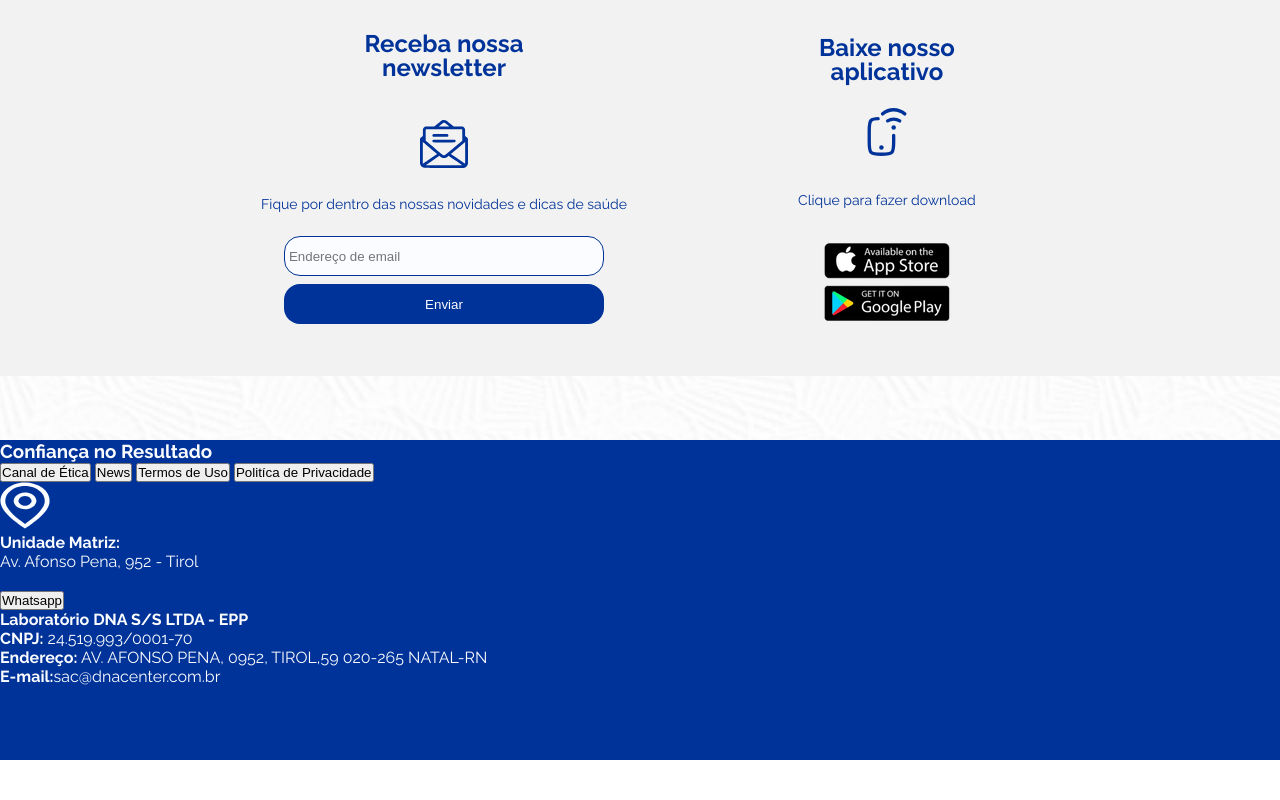
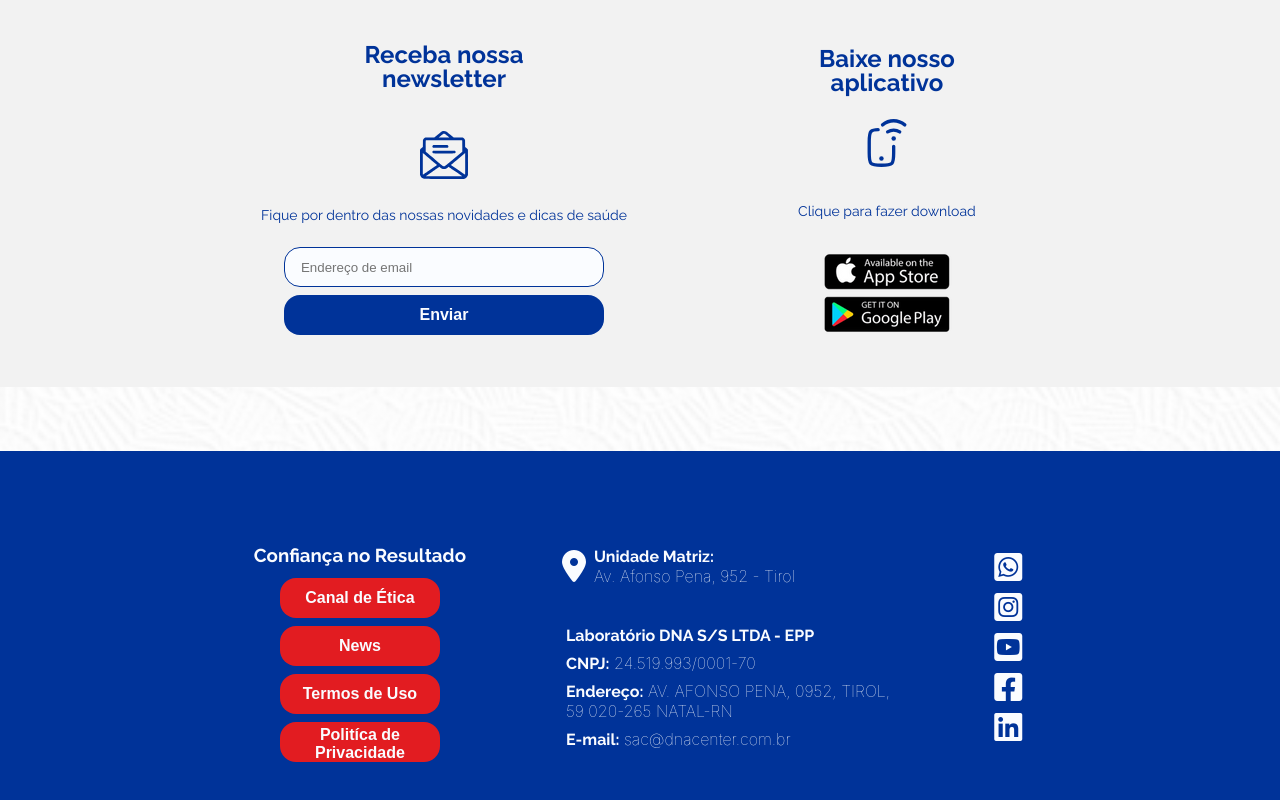
Before and after one commit to gabrpereira/DNA-Center, a plain HTML site: page index.html in a window 1280 px wide. Shown: the part 1528-2328 px from the top of the page. Before the commit the page ends 2288 px from the top, so only its background shows below. Drawn offline with Linux system fonts and the light colour scheme.

Commit message:
ajustes e finalização do footer

```diff
--- a/css/atendimento.css
+++ b/css/atendimento.css
@@ -16,7 +16,7 @@
 }
 
 .titulo-atendimento {
-    padding: var(--space-3);
+    padding: var(--space-3) 0;
     align-items: center;
     color: var(--vermelho);
     font-size: var(--fonte-xl);
@@ -30,7 +30,7 @@
     font-size: var(--fonte-md);
     font-style: normal;
     font-weight: 600;
-    margin: var(--space-3);
+    margin: var(--space-3) 0;
 }
 
 .texto-atendimento {
@@ -52,12 +52,12 @@
     color: var(--branco);
     border: none;
     border-radius: var(--space-3);
-    width: var(--space-17);
-    height: var(--space-7);
-    font-size: var(--fonte-lg);
+    width: var(--space-16);
+    height: var(--space-6);
+    padding: var(--space-1);
+    margin: var(--space-3) 0;
+    font-size: var(--fonte-md);
     font-weight: 600;
-    margin: var(--space-3) 0;
-    text-align: center;
     cursor: pointer;
 }
 
--- a/css/atividades.css
+++ b/css/atividades.css
@@ -31,14 +31,8 @@
     line-height: var(--space-4);
 }
 
-.imagem-atividade-cartao {
-    width: var(--space-9);
-    height: var(--space-7);
-}
-
-.imagem-atividade-localizacao, .imagem-atividade-estetoscopio {
-    width: var(--space-7);
-    height: var(--space-7);
+.atividades i {
+    font-size: var(--fonte-hero);
 }
 
 .texto-atividade {
--- a/css/contatos.css
+++ b/css/contatos.css
@@ -77,19 +77,20 @@
     color: var(--azul);
     width: var(--space-16);
     height: var(--space-6);
-    padding: var(--space-1);
+    padding: var(--space-3);
     background: var(--branco);
 }
 
-
 .botao-contato {
+    background: var(--azul);
+    color: var(--branco);
     border: none;
     border-radius: var(--space-3);
-    color: var(--branco);
     width: var(--space-16);
     height: var(--space-6);
     padding: var(--space-1);
-    background: var(--azul);
+    font-size: var(--fonte-md);
+    font-weight: 600;
     cursor: pointer;
 }
 
--- a/css/footer.css
+++ b/css/footer.css
@@ -1,7 +1,92 @@
 .footer {
+    display: flex;
+    justify-content: center;
+    align-items: center;
     width: 100%;
-    height: var(--space-16);
+    height: var(--space-17);
     margin-top: var(--space-9);
     background-color: var(--azul);
     color: var(--branco);
+    gap: var(--space-12);
+    position: static;
 }
+
+.box-left-footer {
+    display: flex;
+    justify-content: center;
+    align-items: center;
+    flex-direction: column;
+}
+
+.titulo-footer {
+    margin: var(--space-2) 0;
+}
+
+.botoes-footer {
+    background-color: var(--vermelho);
+    color: var(--branco);
+    border: none;
+    border-radius: var(--space-3);
+    width: var(--space-14);
+    height: var(--space-6);
+    padding: var(--space-1);
+    margin: var(--space-1);
+    font-size: var(--fonte-md);
+    font-weight: 600;
+    cursor: pointer;
+}
+
+.botoes-footer:hover{
+    background: var(--azul-hover);
+    transition: 0.3s;
+}
+
+
+/*  ==============================  */
+
+.box-right-footer {
+    display: flex;
+    justify-content: center;
+    align-items: center;
+    flex-direction: column;
+    gap: var(--space-5);
+}
+
+.endereco-footer {
+    display: flex;
+    align-items: center;
+    align-self: stretch;
+    gap: var(--space-2);
+}
+
+.endereco-footer i{
+    font-size: var(--fonte-xxl);
+}
+
+.redes-sociais-footer i {
+    display: flex;
+    justify-content: center;
+    align-items: center;
+    border-radius: var(--space-1);
+    padding: var(--space-1);
+    font-size: var(--fonte-xxl);
+    cursor: pointer;
+}
+
+.redes-sociais-footer i:hover {
+    background: var(--azul-hover);
+    transition: 0.3s;
+}
+
+.cnpj-footer {
+    margin: var(--space-1);
+}
+
+.texto-cnpj {
+    padding: var(--space-1) 0;
+}
+
+.footer span {
+    font-family: "Inter", sans-serif;
+    font-weight: lighter;
+}
--- a/css/header.css
+++ b/css/header.css
@@ -28,7 +28,7 @@
     text-align: center;
     margin: 0 var(--space-2) 0 var(--space-2);
     width: var(--space-14);
-    height: var(--space-7);
+    height: var(--space-6);
     font-size: var(--space-3);
     background: var(--azul);
     color: var(--branco);
--- a/css/style.css
+++ b/css/style.css
@@ -18,6 +18,7 @@ body{
 
 :root{
     --azul: #003399;
+    --azul-hover: #3C75E8;
     --branco: #FAFCFF;
     --vermelho: #E21C21;
     --cinza: #F2F2F2;
--- a/index.html
+++ b/index.html
@@ -1,11 +1,12 @@
 <!DOCTYPE html>
 <html lang="en">
 <head>
+
     <meta charset="UTF-8">
     <meta name="viewport" content="width=device-width, initial-scale=1.0">
     <title>DNA Center</title>
+    <link rel="stylesheet" href="https://cdnjs.cloudflare.com/ajax/libs/font-awesome/6.4.2/css/all.min.css">
     <link rel="icon" type="image/x-icon" href="img/logo.png">
-
     <link rel="stylesheet" href="css/style.css">
     <link rel="stylesheet" href="css/header.css">
     <link rel="stylesheet" href="css/menu.css">
@@ -13,6 +14,7 @@
     <link rel="stylesheet" href="css/atendimento.css">
     <link rel="stylesheet" href="css/contatos.css">
     <link rel="stylesheet" href="css/footer.css">
+
 </head>
     <body>
 
--- a/sections/atividades.html
+++ b/sections/atividades.html
@@ -4,7 +4,7 @@
             <div class="box-atividade-01">
 
                 <h4 class="titulo-atividade">Convênio que<br>atendemos</h4>
-                <img class="imagem-atividade-cartao" src="../assets/icons/cartao.svg" alt="">
+                <i class="fa-solid fa-id-card-clip"></i>
                 <p class="texto-atividade">Os melhores convênios para<br>melhor atender.</p>
                 <button class="botao-atividade">Saiba mais</button>
 
@@ -13,7 +13,7 @@
             <div class="box-atividade-02">
 
                 <h4 class="titulo-atividade">Unidades<br>DNA Center</h4>
-                <img class="imagem-atividade-localizacao" src="../assets/icons/localizacao.svg" alt="">
+                <i class="fa-solid fa-location-dot"></i>
                 <p class="texto-atividade">Tem sempre um DNA Center<br>perto de você.</p>
                 <button class="botao-atividade">Saiba mais</button>
 
@@ -22,7 +22,7 @@
             <div class="box-atividade-03">
 
                 <h4 class="titulo-atividade">Especialidades<br>médicas</h4>
-                <img class="imagem-atividade-estetoscopio" src="../assets/icons/estetoscopio.svg" alt="">
+                <i class="fa-solid fa-stethoscope"></i>
                 <p class="texto-atividade">A melhor equipe médica do estado<br>você encontra aqui.</p>
                 <button class="botao-atividade">Saiba mais</button>
 
--- a/sections/footer.html
+++ b/sections/footer.html
@@ -1,5 +1,4 @@
 <section class="footer">
-
 
     <div class="box-left-footer">
 
@@ -16,30 +15,31 @@
 
         <div class="endereco-footer">
 
-            <img src="../assets/icons/localizacao.svg" alt="">
-            <p class=""><strong>Unidade Matriz:</strong></p>
-            <p class="">Av. Afonso Pena, 952 - Tirol</p>
+            <i class="fa-solid fa-location-dot"></i>
+            <p><strong>Unidade Matriz:</strong><span class="quebra">Av. Afonso Pena, 952 - Tirol</span></p>
 
         </div>
 
-        <div class="redes-sociais-footer">
-
-            <img src="../assets/icons/" alt="">
-            <img src="../assets/icons/" alt="">
-            <img src="../assets/icons/" alt="">
-
-        </div>
-
-        <button class="whatsapp-footer">Whatsapp</button>
 
         <div class="cnpj-footer">
 
-            <p class=""><strong>Laboratório DNA S/S LTDA - EPP</strong></p>
-            <p class=""><strong>CNPJ:</strong> 24.519.993/0001-70</p>
-            <p class=""><strong>Endereço:</strong> AV. AFONSO PENA, 0952, TIROL,<span>59 020-265 NATAL-RN</span></p>
-            <p class=""><strong>E-mail:</strong>sac@dnacenter.com.br</p>
+            <p class="texto-cnpj"><strong>Laboratório DNA S/S LTDA - EPP</strong></p>
+            <p class="texto-cnpj"><strong>CNPJ:</strong><span> 24.519.993/0001-70</span></p>
+            <p class="texto-cnpj"><strong>Endereço:</strong><span> AV. AFONSO PENA, 0952, TIROL,</span><span class="quebra">59 020-265 NATAL-RN</span></p>
+            <p class="texto-cnpj"><strong>E-mail:</strong><span> sac@dnacenter.com.br</span></p>
 
         </div>
     </div>
 
+    <div class="redes-sociais-footer">
+
+        <i class="fa-brands fa-square-whatsapp"></i>
+        <i class="fa-brands fa-square-instagram"></i>
+        <i class="fa-brands fa-square-youtube"></i>
+        <i class="fa-brands fa-square-facebook"></i>
+        <i class="fa-brands fa-linkedin"></i>
+        <i class="fa-brands fa-square-x-twitter"></i>
+
+    </div>
+
 </section>
```
